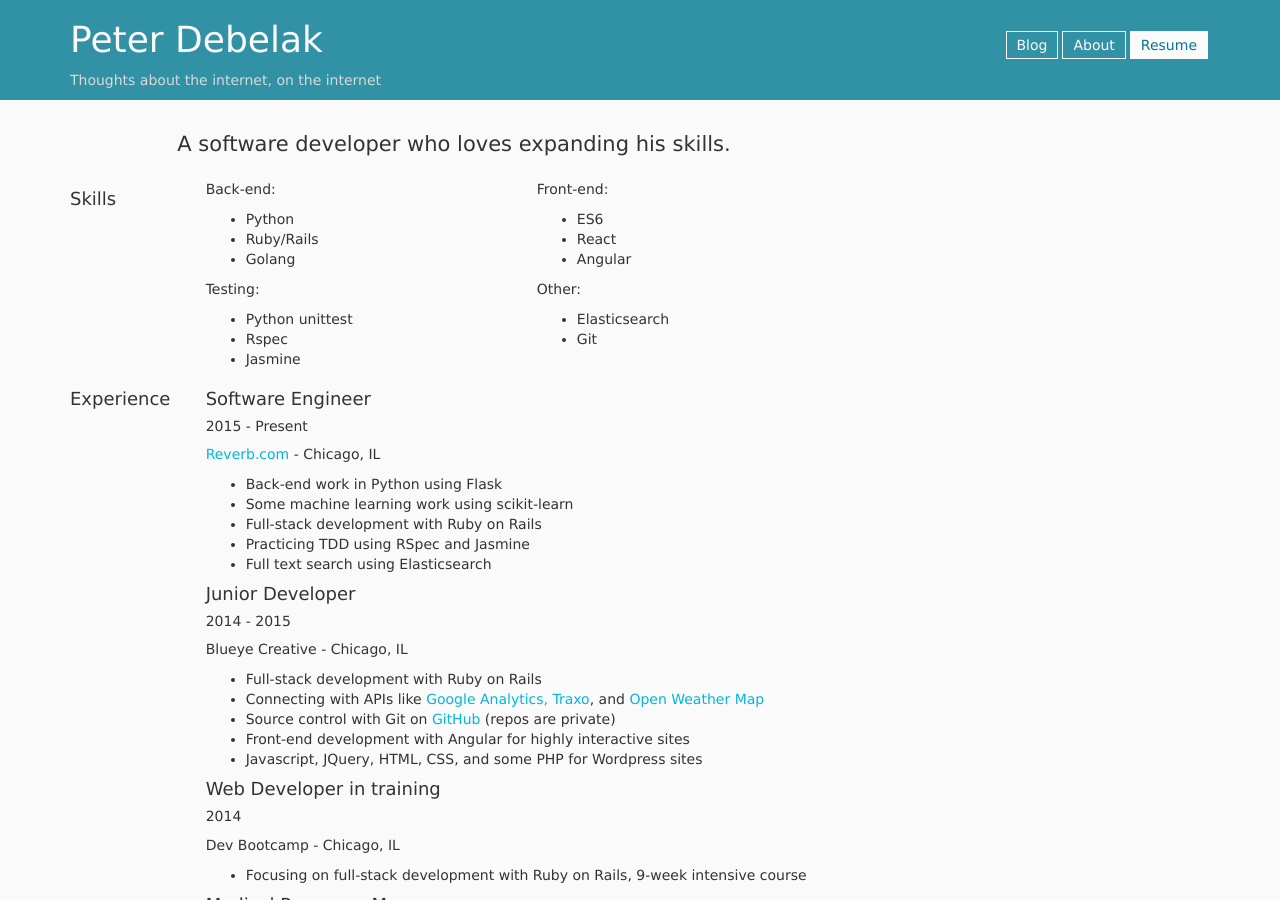
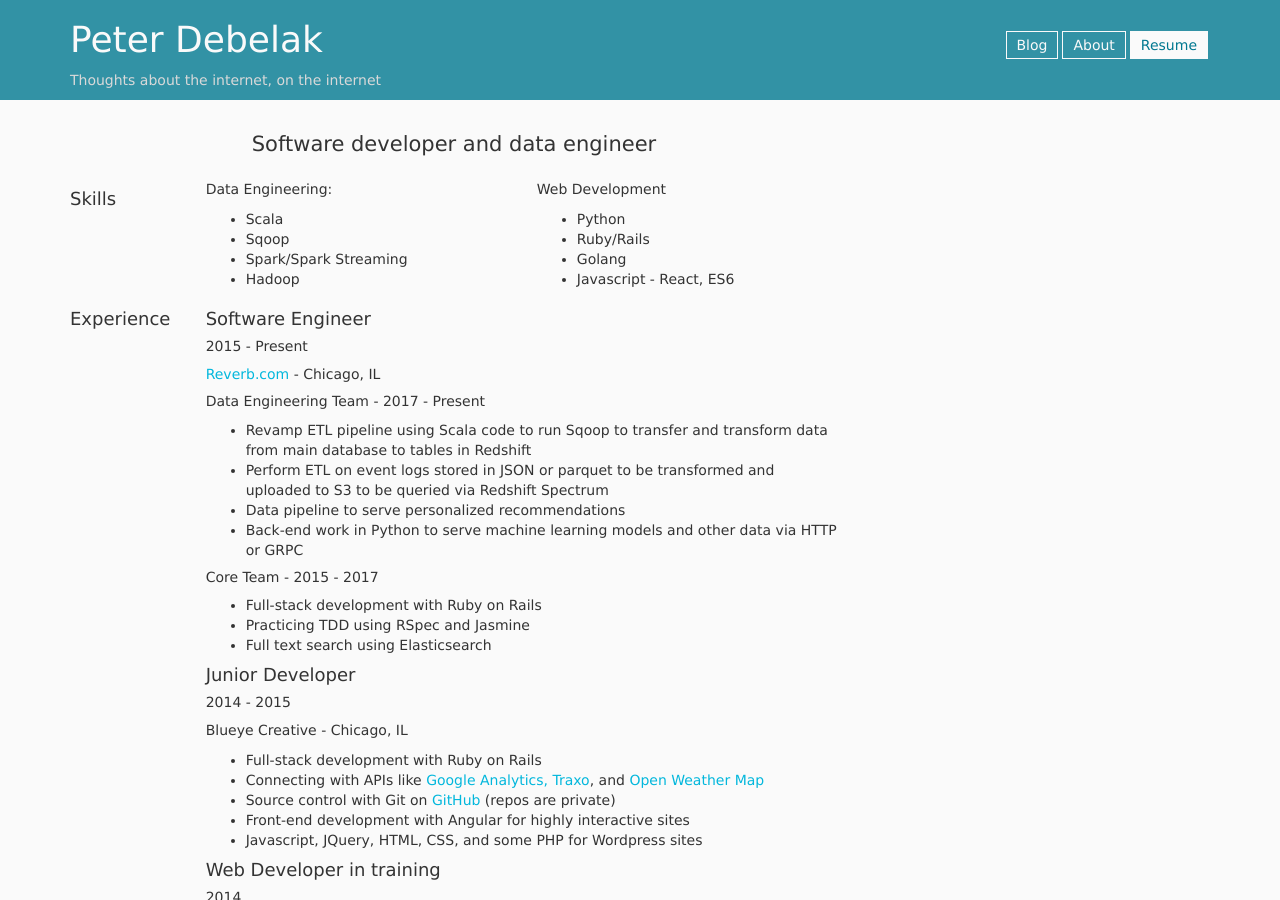
Before and after one commit to pdebelak/peterdebelak.com, a Jekyll site: the page built from resume/index.html, in a window 1280 px wide and 900 px high. Built offline with Jekyll 4.4.1, drawn with Linux system fonts in a browser that asks for light colours; comment, search, counter and statistics services are not loaded.

Commit message:
Update resume to include recent work experience

```diff
--- a/css/_variables.scss
+++ b/css/_variables.scss
@@ -15,6 +15,7 @@ $link-hover-decoration: underline;
 $text-color: $gray-dark;
 
 // fonts
+$font-family-serif: Palatino, Times, serif;
 $font-family-sans-serif: Verdana, Geneva, sans-serif;
 $font-family-monospace: Menlo, Monaco, Consolas, "Courier New", monospace;
 $font-family-base: $font-family-sans-serif;
--- a/resume/index.html
+++ b/resume/index.html
@@ -5,7 +5,7 @@ active: resume
 description: Peter Debelak's skills, qualifications, and education
 ---
 
-<h1 class="lead resume-title">A software developer who loves expanding his skills.</h1>
+<h1 class="lead resume-title">Software developer and data engineer</h1>
 <section class="resume-section">
   <header class="section-title">
     <h1>Skills</h1>
@@ -13,36 +13,21 @@ description: Peter Debelak's skills, qualifications, and education
   <div class="section-body">
     <div class="skill-list-container">
       <div class="skill-list">
-        <p>Back-end:</p>
+        <p>Data Engineering:</p>
+        <ul>
+          <li>Scala</li>
+          <li>Sqoop</li>
+          <li>Spark/Spark Streaming</li>
+          <li>Hadoop</li>
+        </ul>
+      </div>
+      <div class="skill-list">
+        <p>Web Development</p>
         <ul>
           <li>Python</li>
           <li>Ruby/Rails</li>
           <li>Golang</li>
-        </ul>
-      </div>
-      <div class="skill-list">
-        <p>Front-end:</p>
-        <ul>
-          <li>ES6</li>
-          <li>React</li>
-          <li>Angular</li>
-        </ul>
-      </div>
-    </div>
-    <div class="skill-list-container">
-      <div class="skill-list">
-        <p>Testing:</p>
-        <ul>
-          <li>Python unittest</li>
-          <li>Rspec</li>
-          <li>Jasmine</li>
-        </ul>
-      </div>
-      <div class="skill-list">
-        <p>Other:</p>
-        <ul>
-          <li>Elasticsearch</li>
-          <li>Git</li>
+          <li>Javascript - React, ES6</li>
         </ul>
       </div>
     </div>
@@ -56,9 +41,15 @@ description: Peter Debelak's skills, qualifications, and education
     <h2>Software Engineer</h2>
     <h3>2015 - Present</h3>
     <p><a href="https://reverb.com/">Reverb.com</a> - Chicago, IL</p>
+    <h3>Data Engineering Team - 2017 - Present</h3>
     <ul>
-      <li>Back-end work in Python using Flask</li>
-      <li>Some machine learning work using scikit-learn</li>
+      <li>Revamp ETL pipeline using Scala code to run Sqoop to transfer and transform data from main database to tables in Redshift</li>
+      <li>Perform ETL on event logs stored in JSON or parquet to be transformed and uploaded to S3 to be queried via Redshift Spectrum</li>
+      <li>Data pipeline to serve personalized recommendations</li>
+      <li>Back-end work in Python to serve machine learning models and other data via HTTP or GRPC</li>
+    </ul>
+    <h3>Core Team - 2015 - 2017</h3>
+    <ul>
       <li>Full-stack development with Ruby on Rails</li>
       <li>Practicing TDD using RSpec and Jasmine</li>
       <li>Full text search using Elasticsearch</li>
```
Also changed, not shown: README.md.
